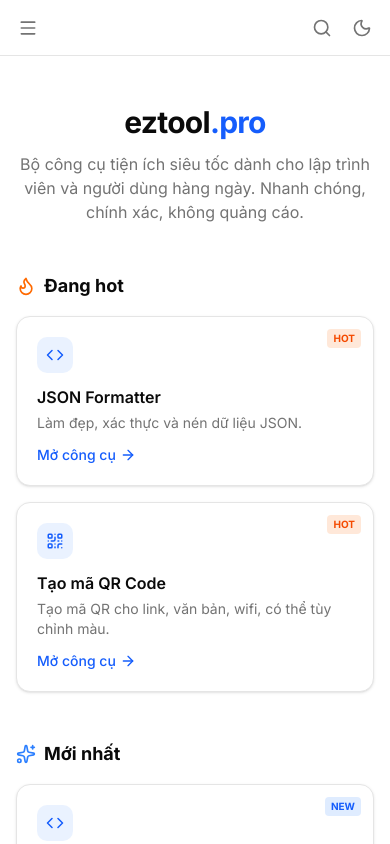
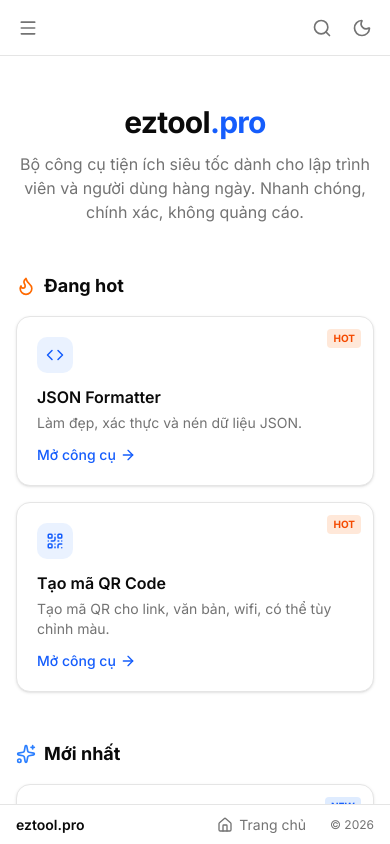
Before and after one commit to theduykh/eztool-pro, a Next.js app: page / in a window 390 px wide. Built offline with nearby package versions, Linux system fonts and the light colour scheme.

Commit message:
feat: implement AppShell component with responsive sidebar and dynamic layout management

```diff
--- a/components/shared/AppShell.tsx
+++ b/components/shared/AppShell.tsx
@@ -48,6 +48,7 @@
                     desktopSidebarCollapsed={desktopSidebarCollapsed}
                 />
 
+                <div className="flex min-h-0 flex-1 flex-col overflow-hidden">
                     <div className="flex-1 overflow-y-auto">
                         {/* full-layout: h-full chain so children can fill viewport height */}
                         {/* other layouts: min-h-full so content can grow beyond viewport */}
@@ -63,8 +64,9 @@
                                     {children}
                                 </div>
                             </div>
+                        </div>
+                    </div>
                     <Footer />
-                    </div>
                 </div>
             </main>
         </div>
```
Lines whose indentation alone changed are shown as unchanged.
